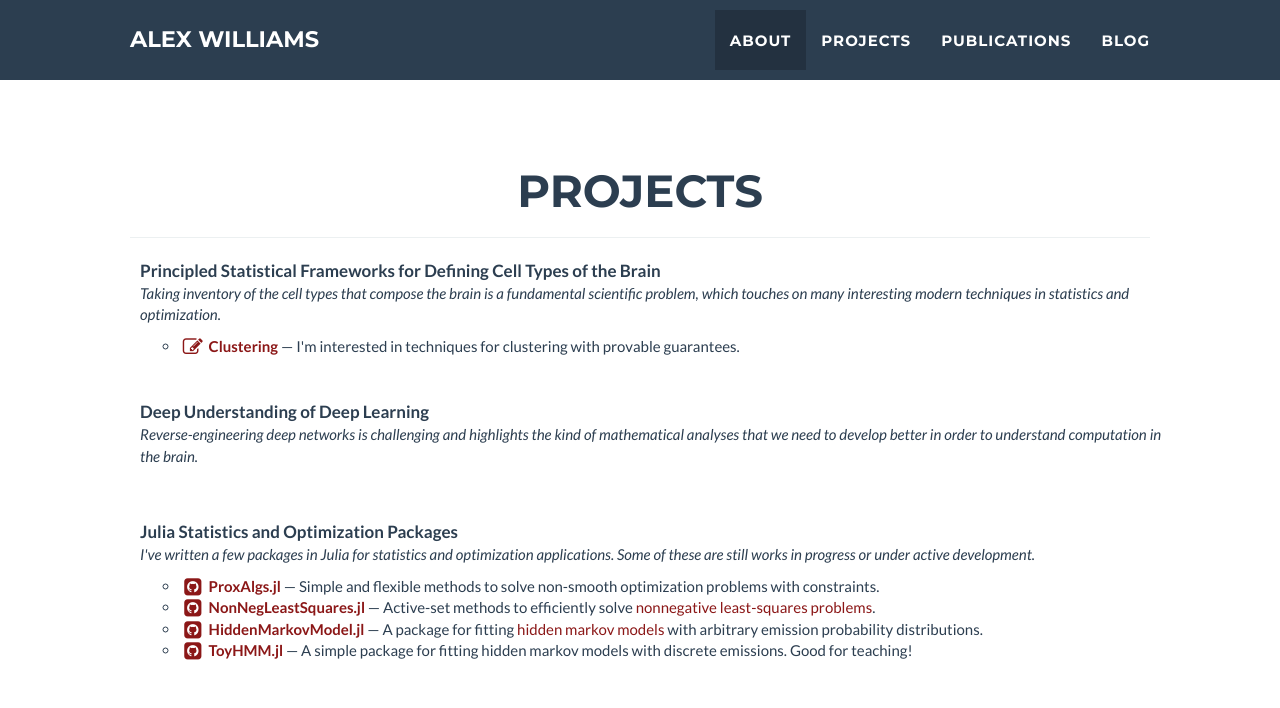
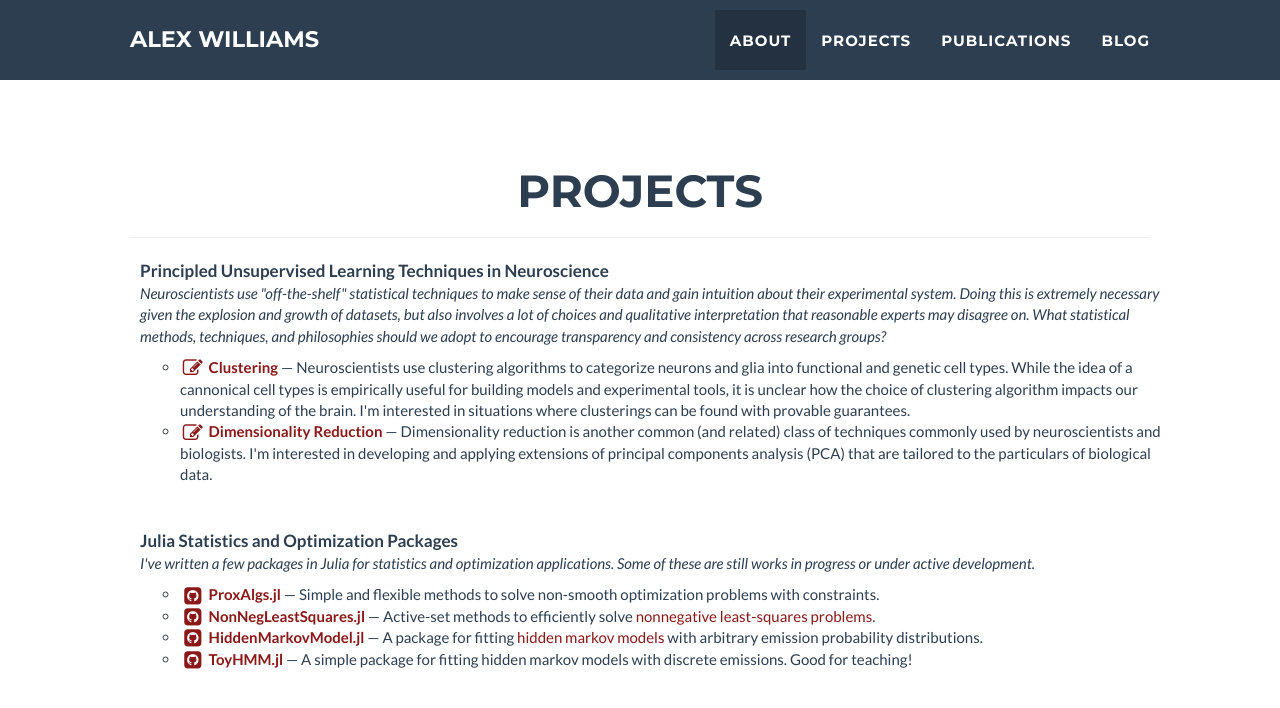
Before and after one commit to ahwillia/ahwillia.github.com, a Jekyll site: the page built from index.html, in a window 1280 px wide and 900 px high, scrolled down 1182 px. Shown: the top 708 px of the window. Built offline with Jekyll 4.4.1, drawn with Linux system fonts in a browser that asks for light colours; nearby versions of some CDN libraries; library files that are not in the unit come from our copies.

Commit message:
update projects

```diff
--- a/_data/projects.yml
+++ b/_data/projects.yml
@@ -1,18 +1,44 @@
-- title: Principled Statistical Frameworks for Defining Cell Types of the Brain
+- title: Principled Unsupervised Learning Techniques in Neuroscience
   description: >
-    Taking inventory of the cell types that compose the brain is a fundamental scientific
-    problem, which touches on many interesting modern techniques in statistics and optimization.
+    Neuroscientists use "off-the-shelf" statistical techniques to make sense of their data
+    and gain intuition about their experimental system. Doing this is extremely necessary
+    given the explosion and growth of datasets, but also involves a lot of choices and
+    qualitative interpretation that reasonable experts may disagree on. What statistical
+    methods, techniques, and philosophies should we adopt to encourage transparency and
+    consistency across research groups?
   items:
   - name: Clustering
     icon: edit
     url: http://alexhwilliams.info/itsneuronalblog/2015/11/18/clustering-is-easy/
     description: >
-      I'm interested in techniques for clustering with provable guarantees.
+      Neuroscientists use clustering algorithms to categorize neurons and glia into functional
+      and genetic cell types. While the idea of a cannonical cell types is empirically useful
+      for building models and experimental tools, it is unclear how the choice of clustering
+      algorithm impacts our understanding of the brain. I'm interested in situations where
+      clusterings can be found with provable guarantees.
+  - name: Dimensionality Reduction
+    icon: edit
+    url: http://alexhwilliams.info/itsneuronalblog/2016/03/27/pca/
+    description: >
+      Dimensionality reduction is another common (and related) class of techniques commonly
+      used by neuroscientists and biologists. I'm interested in developing and applying
+      extensions of principal components analysis (PCA) that are tailored to the particulars
+      of biological data.
 
-- title: Deep Understanding of Deep Learning
-  description: >
-    Reverse-engineering deep networks is challenging and highlights the kind of mathematical
-    analyses that we need to develop better in order to understand computation in the brain.
+# - title: Variability and Degeneracy in High-Dimensional Systems
+#   description: >
+#     Sloppy models..
+#   items:
+#   - name: Homeostatic Plasticity
+#     icon: file-pdf-o
+#     url: http://alexhwilliams.info/pdf/OLeary_etal_2014.pdf
+#     description: >
+#       test ets
+#   - name: Sloppy Error Landscapes
+#     icon: edit
+#     url: http://alexhwilliams.info/itsneuronalblog/2016/03/27/pca/
+#     description: >
+#       Sloppy models overview
 
 - title: Julia Statistics and Optimization Packages
   description: >
```
Also changed, not shown: 2 other files.
